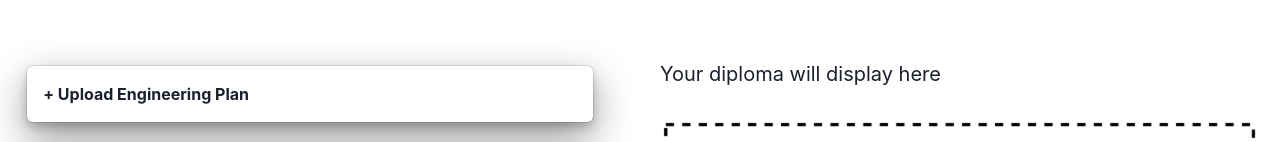
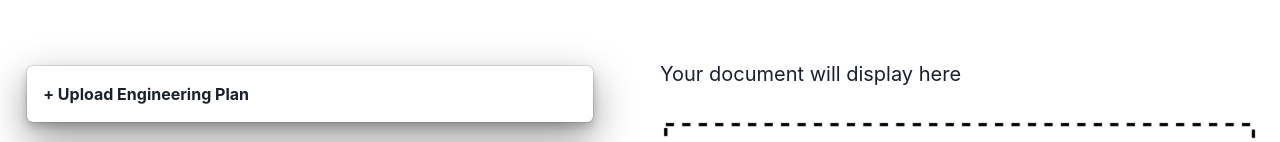
Before and after one commit to flexfinRTP/delg-v2, a Next.js app in the folder frontend/: page /dashboard/create-nft in a window 1280 px wide. Shown: the part 346-488 px from the top of the page. Built offline with nearby package versions, Linux system fonts and the light colour scheme; no server answers; what wagmi would draw is missing.

Commit message:
create small fix

```diff
--- a/frontend/pages/dashboard/create-nft/index.tsx
+++ b/frontend/pages/dashboard/create-nft/index.tsx
@@ -410,10 +410,10 @@ const Createnft = () => {
         {/* LABELS */}
         <Box height="100%" w="100%">
           {image ? (
-            <Text fontSize="xl">Your Diploma</Text>
+            <Text fontSize="xl">Your Document</Text>
           ) : (
             <>
-              <Text fontSize="xl">Your diploma will display here</Text>
+              <Text fontSize="xl">Your document will display here</Text>
               <Image
                 src="/placeholder.png"
                 alt="description"
@@ -443,10 +443,10 @@ const Createnft = () => {
           <br />
 
           {transcript ? (
-            <Text fontSize="xl">Your Transcripts</Text>
+            <Text fontSize="xl">Your Supporting Documents</Text>
           ) : (
             <>
-              <Text fontSize="xl">Your Transcripts will display here</Text>
+              <Text fontSize="xl">Your Addtional Documents will display here</Text>
               <Image
                 src="/placeholder.png"
                 alt="description"
```
